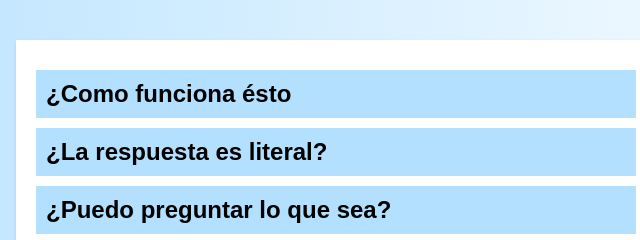
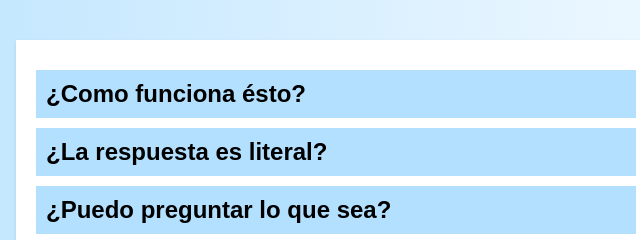
Before and after one commit to Nicomontviv/chatGod, a plain HTML site: page index.html in a window 1280 px wide. Shown: the part 552-792 px from the top of the page, 304-944 px from the left. Drawn offline with Linux system fonts and the light colour scheme.

Commit message:
Update index.html

```diff
--- a/index.html
+++ b/index.html
@@ -23,7 +23,7 @@
   </div>
 
   <div class="faq">
-    <h2 class="question">¿Como funciona ésto</h2>
+    <h2 class="question">¿Como funciona ésto?</h2>
     <div class="answer">Puedes realizar una pregunta y se te va a contestar con un versículo de la biblia. </div>
 
     <h2 class="question">¿La respuesta es literal?</h2>
```
